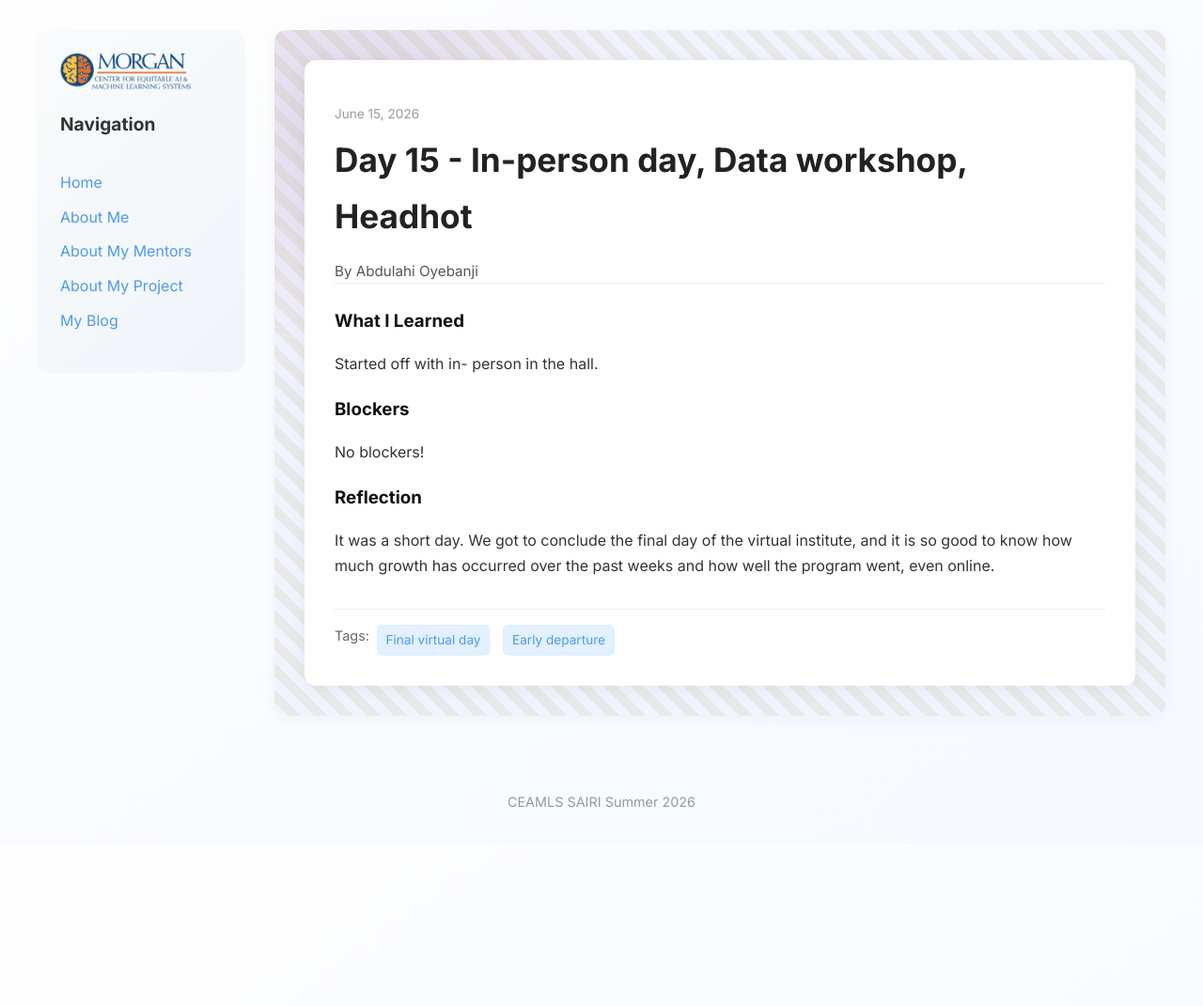
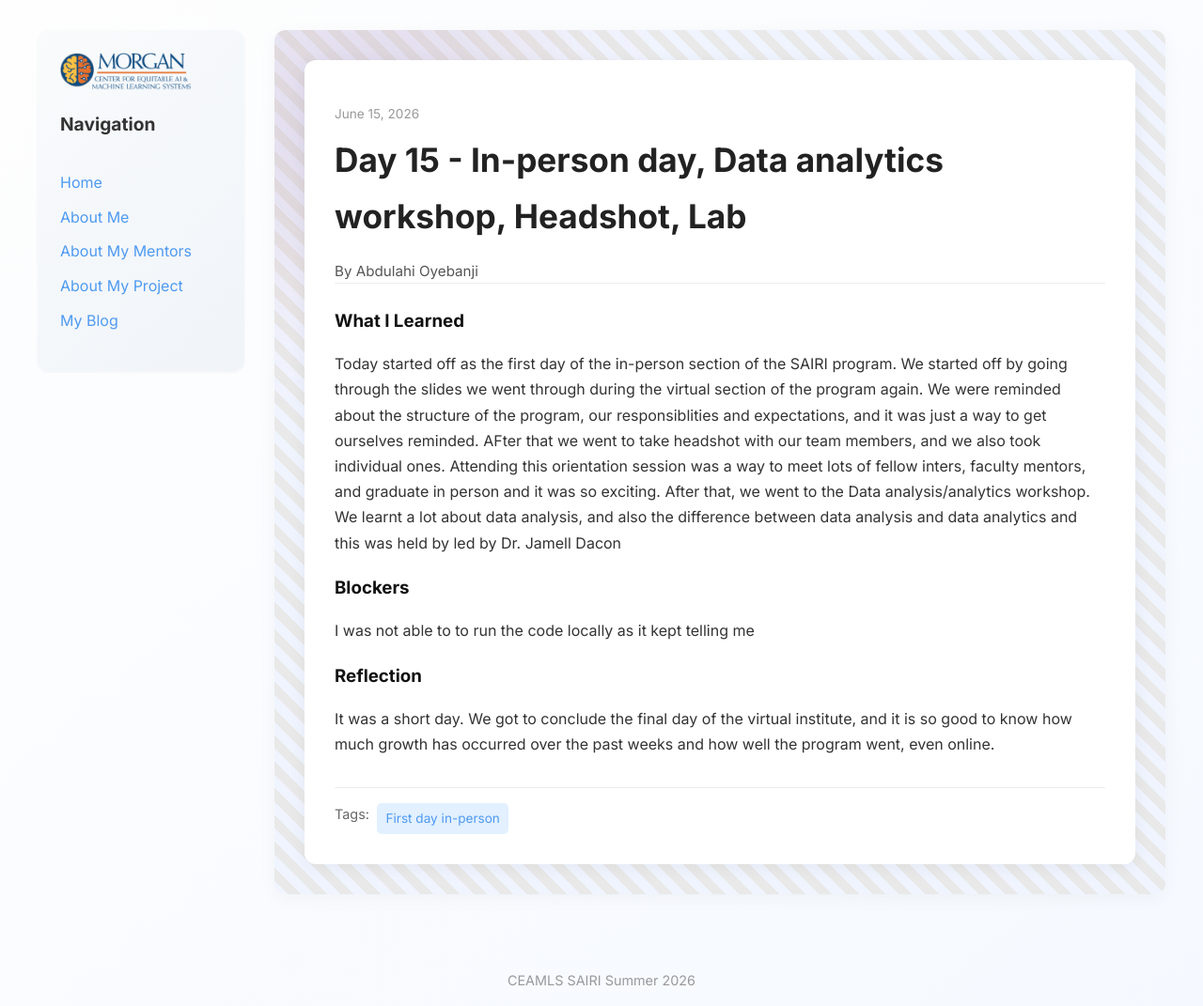
Before and after one commit to abdulahi-banji/abdulahi-banjiceamls26.github.io, a Jekyll site: the page built from _posts/2026-06-15-day-15.md, in a window 1280 px wide. Shown: the whole page at 94% size. Built offline with Jekyll 4.4.1, drawn with Linux system fonts in a browser that asks for light colours; before the commit the page ends 900 px from its top, so only the background shows below that.

Commit message:
Data session

```diff
--- a/_posts/2026-06-15-day-15.md
+++ b/_posts/2026-06-15-day-15.md
@@ -1,19 +1,19 @@
 ---
 layout: post
-title: "Day 15 - In-person day, Data workshop, Headhot "
+title: "Day 15 - In-person day, Data analytics workshop, Headshot, Lab "
 date: 2026-06-15
 
 
 permalink: /day15.html
-tags: ["Final virtual day","Early departure"]
+tags: ["First day in-person",]
 
 what_i_learned: |
-  Started off with in- person in the hall.
+  Today started off as the first day of the in-person section of the SAIRI program. We started off by going through the slides we went through during the virtual section of the program again. We were reminded about the structure of the program, our responsiblities and expectations, and it was just a way to get ourselves reminded. AFter that we went to take headshot with our team members, and we also took individual ones. Attending this orientation session was a way to meet lots of fellow inters, faculty mentors, and graduate in person and it was so exciting. After that, we went to the Data analysis/analytics workshop. We learnt a lot about data analysis, and also the difference between data analysis and data analytics and this was held by led by Dr. Jamell Dacon
 
 
 
 blockers: |
-  No blockers!
+  I was not able to to run the code locally as it kept telling me
 
 reflection: |
   It was a short day. We got to conclude the final day of the virtual institute, and it is so good to know how much growth has occurred over the past weeks and how well the program went, even online.
```
Also changed, not shown: _posts/2026-05-28-day-3.md (+1 -1 lines).
